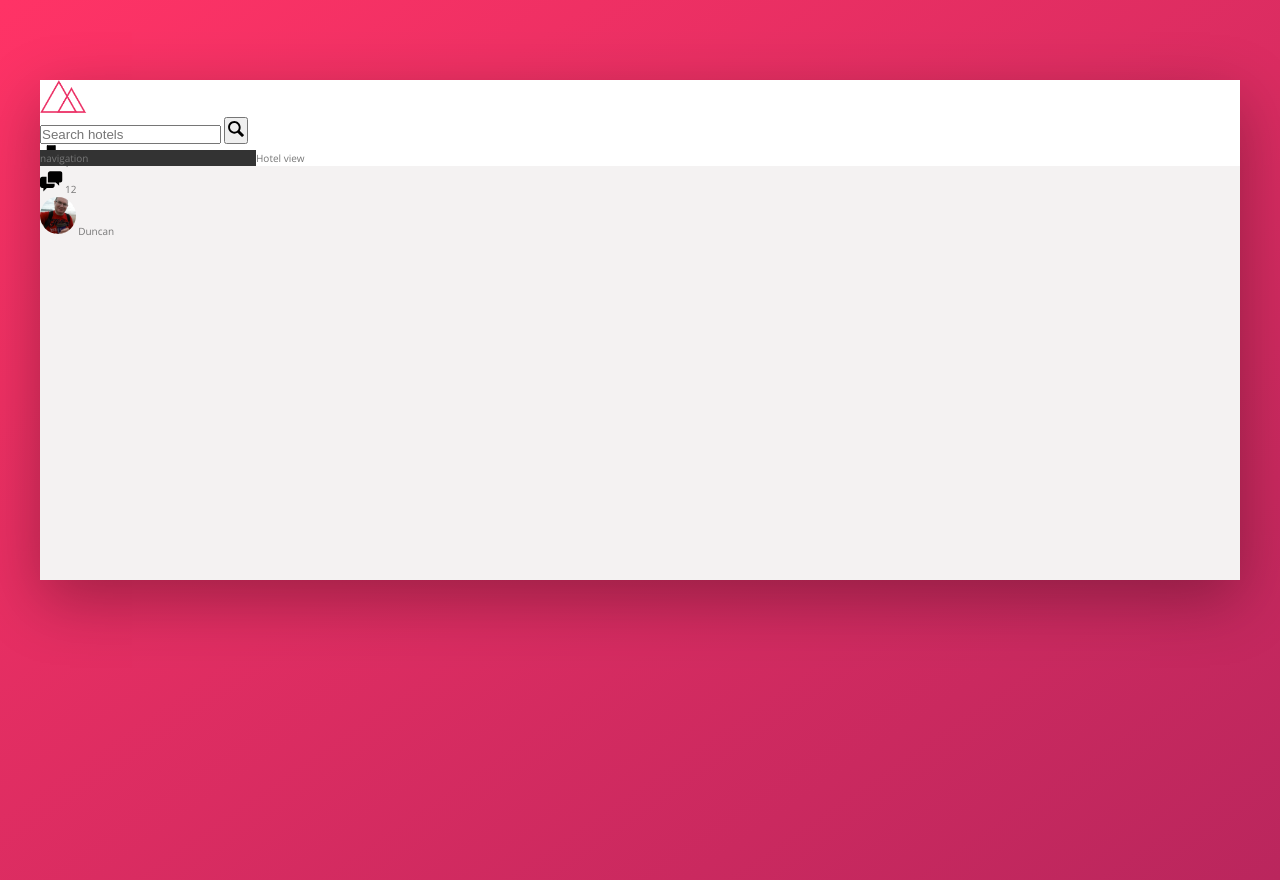
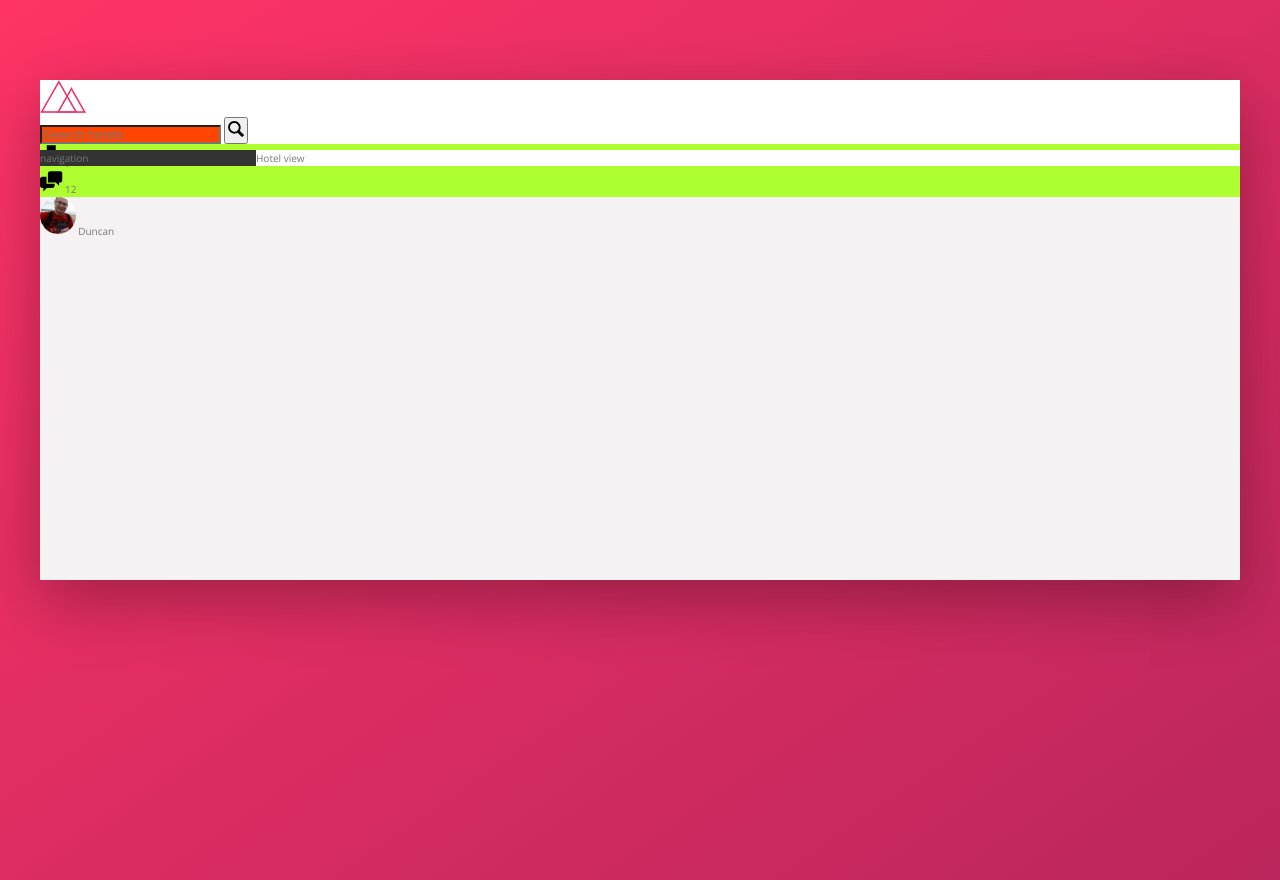
Before and after one commit to ddeveloper72/Trillo, a website: page index.html in a window 1280 px wide. Drawn offline with nearby package versions, Linux system fonts and the light colour scheme; files that its build step writes are made by us from their sources.

Commit message:
added construction colors

```diff
--- a/sass/_components.scss
+++ b/sass/_components.scss
@@ -8,6 +8,7 @@
 // SEARCH BOX
 .search {
     &__input {
+        background-color: orangered;
 
     }
 
@@ -28,6 +29,7 @@
 .user-nav {
 
     &__icon-box {
+        background-color: greenyellow;
 
     }
 
```
